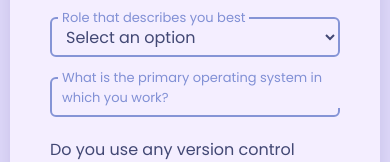
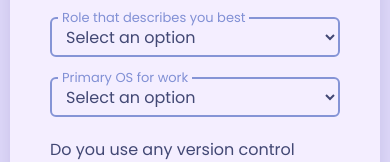
Before and after one commit to ItsArnob/fcc-projects, a plain HTML site: page survey/index.html in a window 390 px wide. Shown: the part 526-688 px from the top of the page. Drawn offline with Linux system fonts and the light colour scheme.

Commit message:
fix: shorten the primary os text so it fits on mobile devices

```diff
--- a/survey/index.html
+++ b/survey/index.html
@@ -54,7 +54,7 @@
                     <option value="mac">MacOS </option>
                     <option value="other">Other </option>
                 </select>
-                <div class="text-label"> What is the primary operating system in which you work? </div>
+                <div class="text-label"> Primary OS for work</div>
             </div>
             <div class="mb-20">
                 <p>Do you use any version control system? (e.g. git)</p>
```
